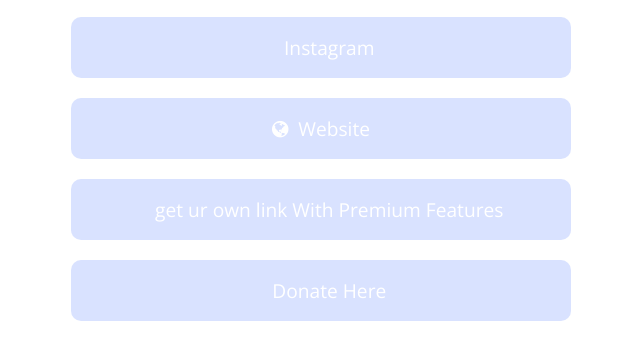
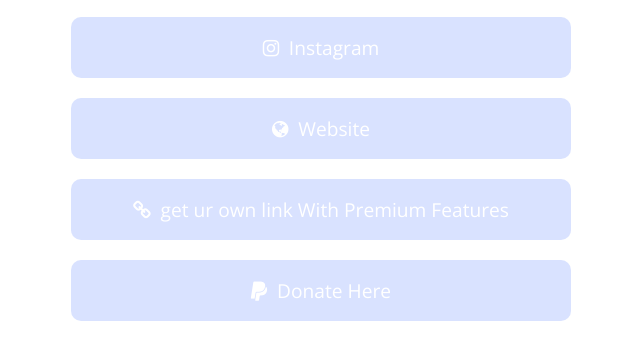
Before and after one commit to OMANX/OMANX.github.io, a plain HTML site: page index.html in a window 1280 px wide. Shown: the part 274-634 px from the top of the page, 319-959 px from the left. Drawn offline with nearby package versions, Linux system fonts and the light colour scheme.

Commit message:
Update index.html

```diff
--- a/index.html
+++ b/index.html
@@ -34,7 +34,7 @@
 
             var linkTwoTitle = "Instagram";
             var linkTwoURL = "https://instagram.com/saifalhashar";
-            var linkTwoIcon = "fa-instagram";
+            var linkTwoIcon = "fa fa-instagram";
 
             var linkThreeTitle = "Website";
             var linkThreeURL = "https://omanx.me/";
@@ -42,11 +42,11 @@
 
             var linkFourTitle = "get ur own link With Premium Features";
             var linkFourURL = "https://instagram.com/saifalhashar";
-            var linkFourIcon = "fa-link";
+            var linkFourIcon = "fa fa-link";
 
             var linkFiveTitle = "Donate Here";
             var linkFiveURL = "https://paypal.com/";
-            var linkFiveIcon = "fa-paypal";
+            var linkFiveIcon = "fa fa-paypal";
 
             // Don't worry about any of the rest of this file unless you need to change the HTML or Javascript...
         </script>
```
